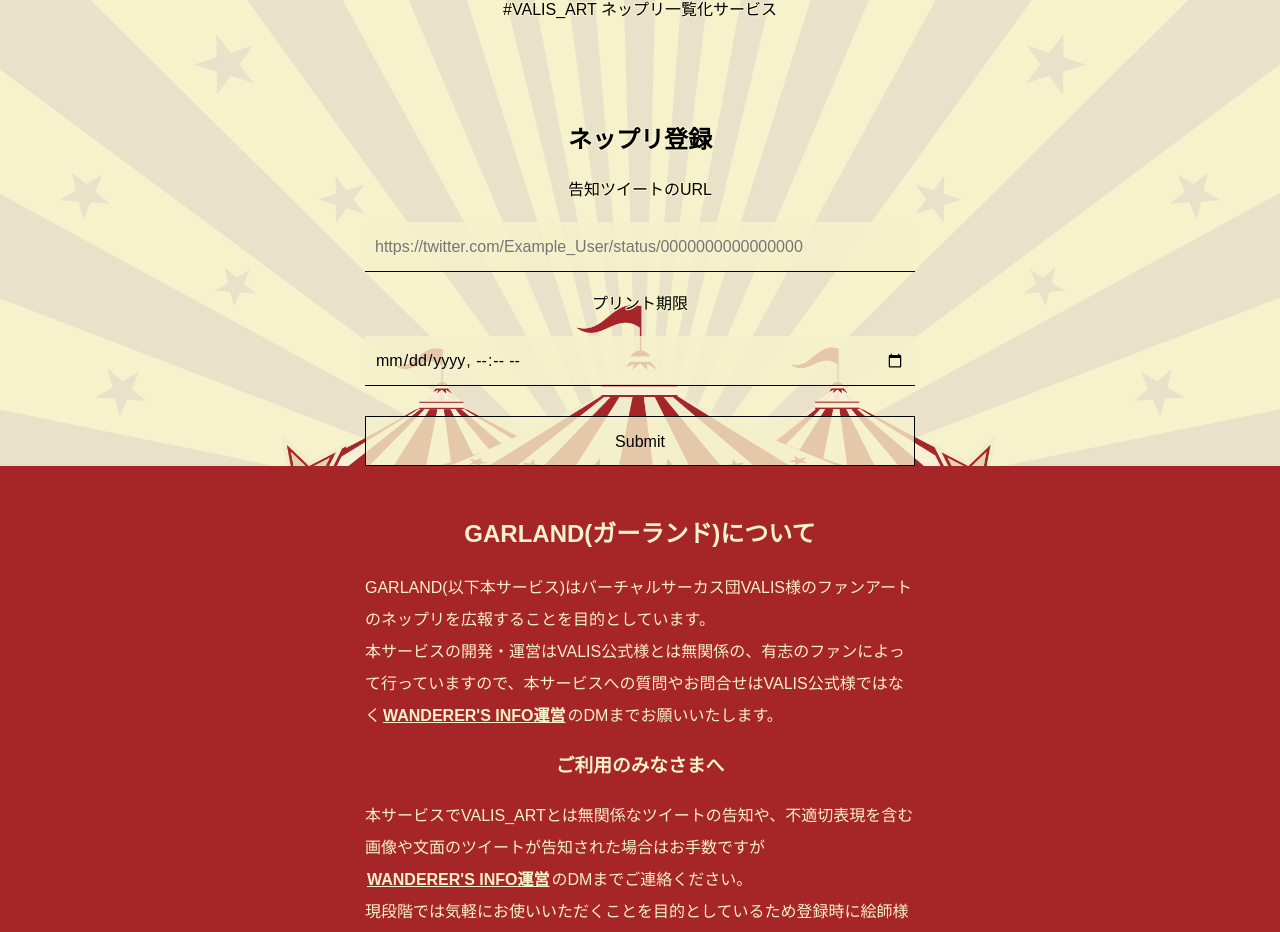
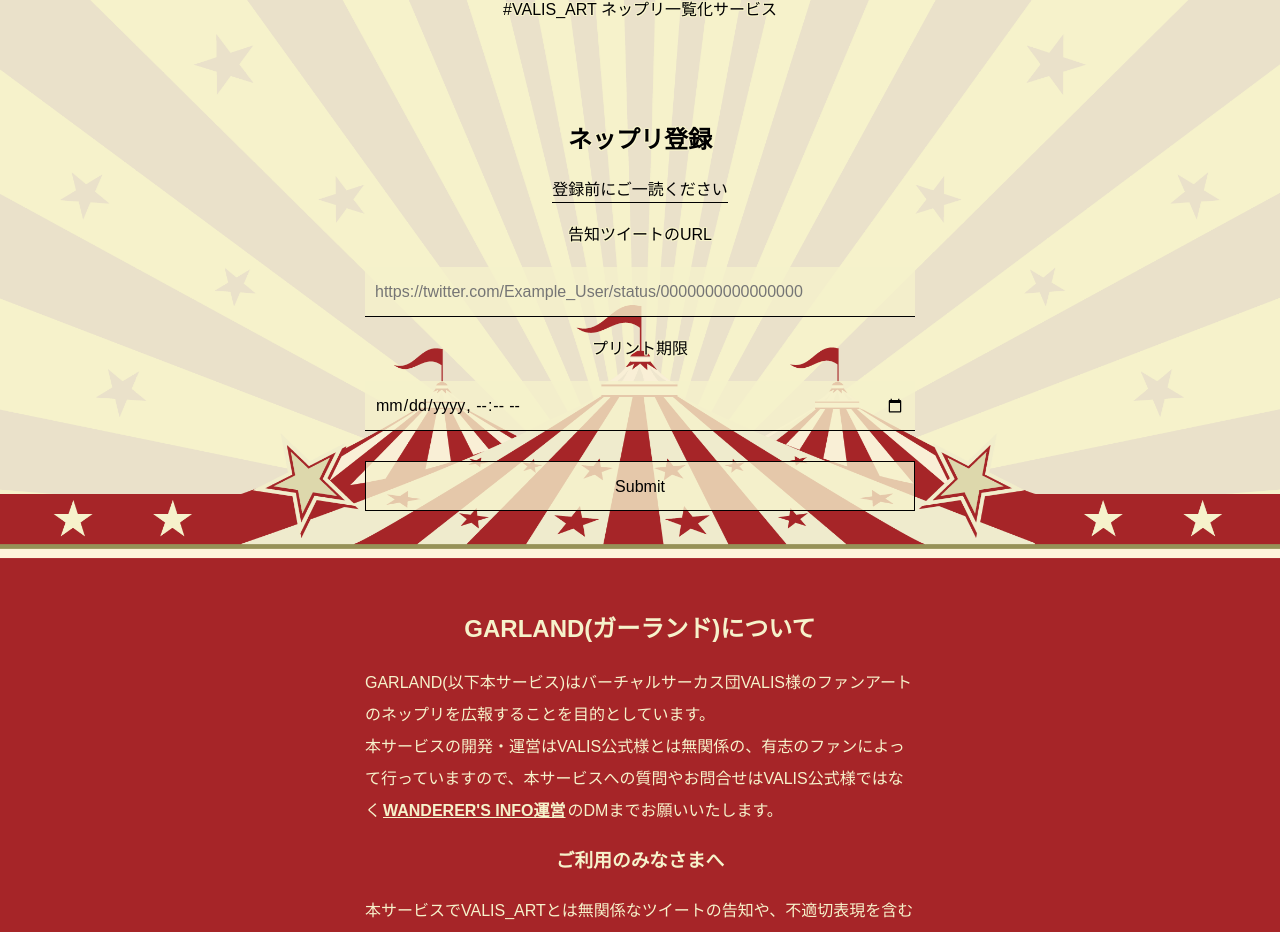
Before and after one commit to raitehu/garland, a React (Create React App) app: page / in a window 1280 px wide. Shown: the part 200-1132 px from the top of the page. Built offline with nearby package versions, Linux system fonts and the light colour scheme; no server answers.

Commit message:
登録前に注意事項の読み込みリンクを追加

```diff
--- a/src/App.js
+++ b/src/App.js
@@ -1,3 +1,4 @@
+import { Link as Scroll } from "react-scroll";
 import CreateAdvertisement from './CreateAdvertisement';
 import FetchApi from './FetchApi';
 import './App.css';
@@ -47,6 +48,8 @@ function App() {
           内容に不適切な表現が含まれると運営が判断した場合や削除依頼があった場合は事前のご連絡無く削除を行うことがあります。
           <br />
           本サービスでは<a href="https://kamitsubaki.jp/guidelines/">KAMITSUBAKI STUDIO 二次創作ガイドライン</a>を不適切表現の基準といたします。
+          <br />
+          <Scroll to="advertisementFormArea" smooth={true} className="internalLink">ネップリ登録へ戻る</Scroll>
         </p>
 
         <h3>公式様</h3>
--- a/src/CreateAdvertisement.js
+++ b/src/CreateAdvertisement.js
@@ -1,5 +1,5 @@
 import React from "react";
-import { Link, animateScroll as scroll } from "react-scroll";
+import { Link as Scroll } from "react-scroll";
 import { useForm } from "react-hook-form";
 import './Form.css';
 
@@ -18,8 +18,9 @@ export default function CreateAdvertisement() {
   console.log(watch("ExpireDate"));
 
   return (
-    <div className="advertisementFormArea">
+    <div className="advertisementFormArea" id="#advertisementFormArea">
       <h2 className="outline">ネップリ登録</h2>
+      <Scroll to="forIllustrators" smooth={true} className="internalLink">登録前にご一読ください</Scroll>
       <form onSubmit={handleSubmit(onSubmit)} className="advertisementForm">
         <label className="outline">告知ツイートのURL</label>
         <input
--- a/src/index.css
+++ b/src/index.css
@@ -54,6 +54,13 @@ a:link, a:visited, a:hover, a:active, a:focus {
   margin: 0 2px 0;
 }
 
+a.internalLink {
+  color: black;
+  display: inline-block;
+  border-bottom: 1px solid black;
+  margin-top: 20px;
+}
+
 .outline {
   text-shadow:1px 1px 0 #F6F2CB, -1px -1px 0 #F6F2CB,
               -1px 1px 0 #F6F2CB, 1px -1px 0 #F6F2CB,
@@ -76,6 +83,7 @@ a:link, a:visited, a:hover, a:active, a:focus {
 }
 
 .footer {
+  margin-top: 50px;
   padding: 50px 0 50px;
   width: 100%;
   color: #F6F2CB;
```
Also changed, not shown: 11 other files (tests, documents, lock files or other folders).
